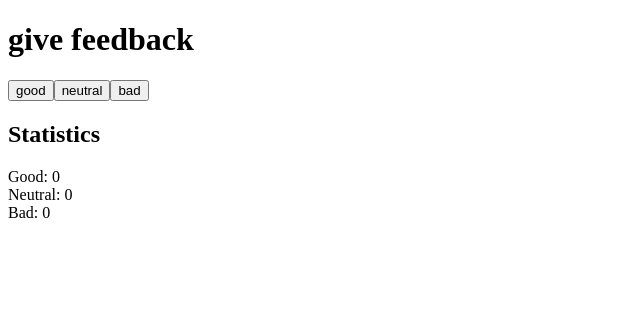
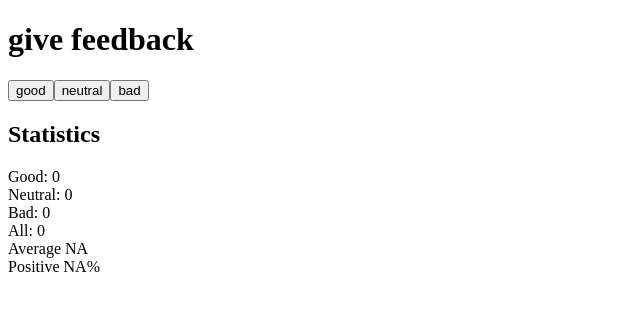
Before and after one commit to erkinun/full_stack_helsinki, a React (Vite) app in the folder part1/unicafe/: page / in a window 1280 px wide. Shown: the top 310 px of the page, without its empty margins (0-640 px from the left). Built offline with nearby package versions, Linux system fonts and the light colour scheme.

Commit message:
part 1 exercise 7

```diff
--- a/part1/unicafe/src/App.jsx
+++ b/part1/unicafe/src/App.jsx
@@ -5,6 +5,8 @@ const App = () => {
   const [good, setGood] = useState(0)
   const [neutral, setNeutral] = useState(0)
   const [bad, setBad] = useState(0)
+  const all = good + neutral + bad;
+  const points = good * 1 + (bad * -1);
 
   return (
     <div>
@@ -19,6 +21,9 @@ const App = () => {
         <div>Good: {good}</div>
         <div>Neutral: {neutral}</div>
         <div>Bad: {bad}</div>
+        <div>All: {all}</div>
+        <div>Average {all === 0 ? 'NA' : points / all}</div>
+        <div>Positive {all === 0 ? 'NA' : (good / all) * 100}%</div>
       </section>
     </div>
   )
```
